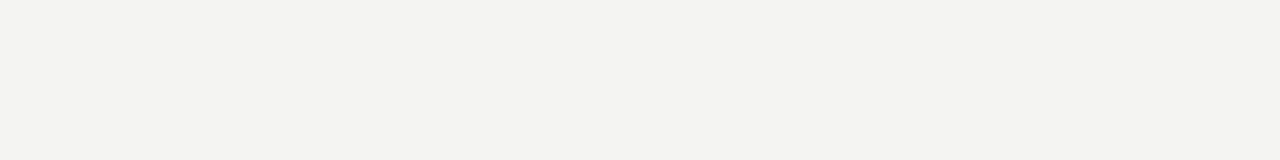
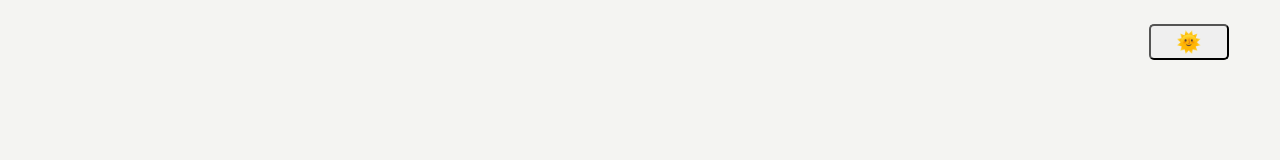
Before and after one commit to soo054141/soo054141.github.io, a React app: page / in a window 1280 px wide. Shown: the top 160 px of the page. Built offline with nearby package versions, Linux system fonts and the light colour scheme.

Commit message:
dark mode 버튼 생성

```diff
--- a/src/Home.jsx
+++ b/src/Home.jsx
@@ -6,8 +6,9 @@ import Cal from "./components/pages/Cal";
 import Introduce from "./components/pages/Introduce";
 import Footer from "./components/Footer";
 import TopBtn from "./components/pages/TopBtn";
+import ThemeToggle from "./components/theme/themeToggle";
 
-function Home() {
+const Home = () => {
     const ReviewRef = useRef();
 
     const handleIndexClick = () =>
@@ -20,6 +21,7 @@ function Home() {
         <>
             <div ref={ReviewRef}>
                 <Header />
+                <ThemeToggle>DarkMode</ThemeToggle>
             </div>
             <div>
                 <Login />
@@ -41,6 +43,6 @@ function Home() {
             </div>
         </>
     );
-}
+};
 
 export default Home;
--- /dev/null
+++ b/src/components/theme/themeToggle.jsx
@@ -0,0 +1,28 @@
+import React from "react";
+import styled from "styled-components";
+
+const ToggleWrapper = styled.button`
+    position: fixed;
+    z-index: 999999;
+    top: 3%;
+    right: 4%;
+    font-size: 2rem;
+
+    display: flex;
+    justify-content: center;
+    align-items: center;
+    width: 80px;
+    height: 36px;
+    border-radius: 5px;
+    cursor: pointer;
+`;
+
+function ThemeToggle({ toggle, mode }) {
+    return (
+        <ToggleWrapper onClick={toggle} mode={mode}>
+            {mode === "dark" ? "🌚" : "🌞"}
+        </ToggleWrapper>
+    );
+}
+
+export default ThemeToggle;
```
